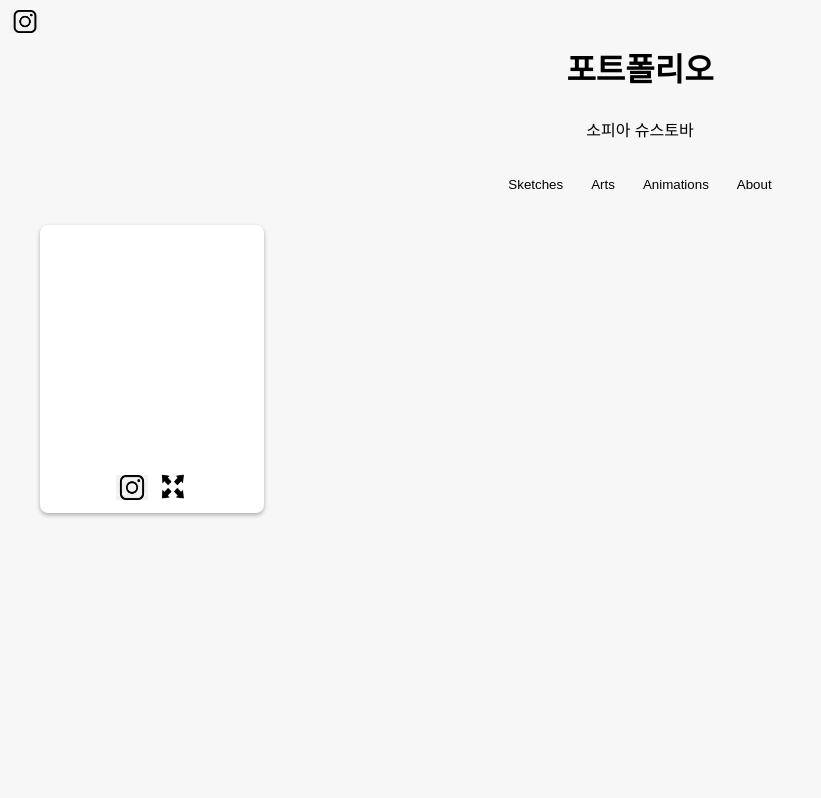
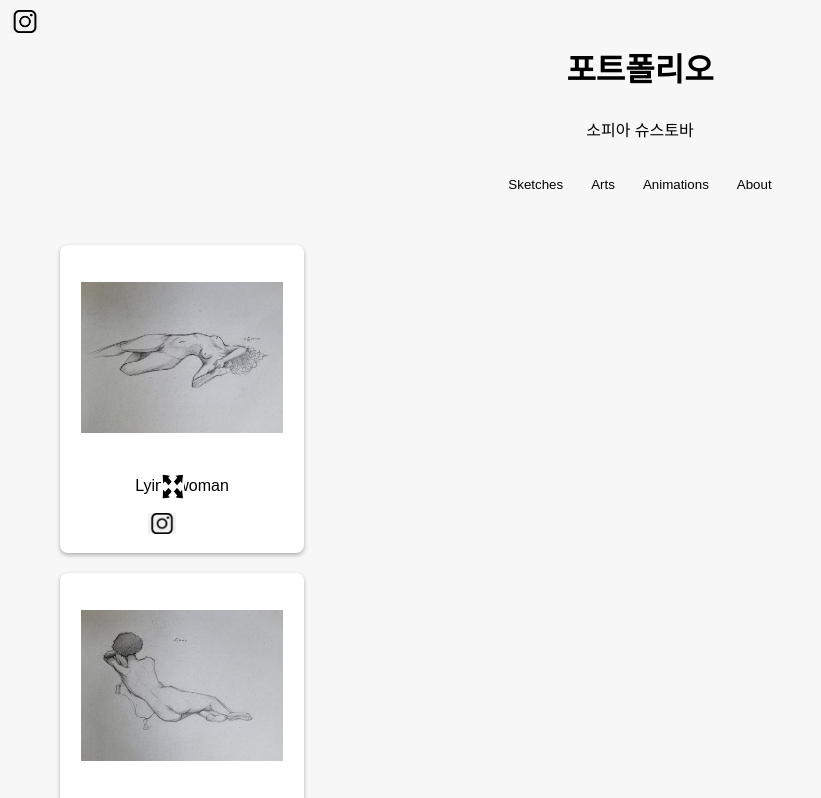
Before and after one commit to shustsof/shustsof.github.io, a plain HTML site: page index.html in a window 1280 px wide. Both pictures are taken after a click on the button "Sketches". Shown: the top 798 px of the page, without its empty margins (0-821 px from the left). Drawn offline with Linux system fonts and the light colour scheme.

Commit message:
add some buttons

```diff
--- a/css/style.css
+++ b/css/style.css
@@ -66,7 +66,7 @@ nav {
 /* Add styles for Instagram button */
 .instagram-button {
   position: relative;
-  top: 120px;
+  top: 80px;
   left: -20px;
   background: none;
   border: none;
@@ -74,12 +74,14 @@ nav {
 }
 
 .instagram-button img {
-  width: 32px; /* Adjust as needed */
-  height: 25px; /* Adjust as needed */
+  width: 31px; /* Adjust as needed */
+  height: 21px; /* Adjust as needed */
 }
 
 
 .card {
+  margin: 20px;
+  padding: 10px;
   align-items: center;
   background-color: #fff;
   border-radius: 8px;
@@ -92,6 +94,13 @@ nav {
   text-align: center;
   transition: box-shadow .3s ease-in-out;
   width: 14rem;
+}
+
+.card img,
+.card video {
+  /*margin-top: 10%;*/
+  max-width: 90%; /* Максимальная ширина изображения/видео будет равна ширине карточки */
+  max-height: 90%; /* Максимальная высота изображения/видео будет равна высоте карточки */
 }
 
 .open-card-button {
--- a/index.html
+++ b/index.html
@@ -28,46 +28,15 @@
 
 <main>
   <section id="sketches-content" class="content">
-    <div class="card">
-      <button class="open-card-button">
-        <img src="img/arrow-icon.png" alt="open Card">
-      </button>
-      <button class="instagram-button">
-        <a href="https://www.instagram.com/p/your-post-id" target="_blank">
-          <img src="img/INSTA.png" alt="Instagram">
-        </a>
-      </button>
-    </div>
+
   </section>
 
   <section id="arts-content" class="content">
-    <div class="card">
-      <button class="open-card-button">
-        <img src="img/arrow-icon.png" alt="open Card">
-      </button>
-      <button class="instagram-button">
-        <a href="https://www.instagram.com/p/your-post-id" target="_blank">
-          <img src="img/INSTA.png" alt="Instagram">
-        </a>
-      </button>
-    </div>
+
   </section>
 
   <section id="animations-content" class="content">
-    <div class="card">
-      <button class="open-card-button">
-        <img src="img/arrow-icon.png" alt="open Card">
-      </button>
-      <button class="instagram-button">
-        <a href="https://www.instagram.com/p/your-post-id" target="_blank">
-          <img src="img/INSTA.png" alt="Instagram">
-        </a>
-      </button>
-      <div class="card-details">
-        <img src="img/card-image.png" alt="Card Image">
-        <p>Description of the card...</p>
-      </div>
-    </div>
+
   </section>
 
   <section id="about-content" class="content">
--- a/js/app.js
+++ b/js/app.js
@@ -90,4 +90,65 @@ document.addEventListener("DOMContentLoaded", function() {
   }
 
 
-});
+  // Чтение JSON файла
+  fetch('images.json')
+      .then(response => response.json())
+      .then(data => {
+        // Перебираем каждую запись в JSON
+        Object.keys(data).forEach(key => {
+          const item = data[key];
+
+          // Создаем элементы HTML
+          const card = document.createElement('div');
+          card.classList.add('card');
+
+          let content; // Для хранения секции, куда будет добавлена карточка
+          let openButton; // Для хранения кнопки arrow
+
+          // Создаем кнопку arrow
+          openButton = document.createElement('button');
+          openButton.classList.add('open-card-button');
+          openButton.innerHTML = '<img src="img/arrow-icon.png" alt="open Card">';
+
+          // Определяем категорию и создаем соответствующий элемент
+          if (item.category === 'animation') {
+            content = document.getElementById('animations-content');
+            const video = document.createElement('video');
+            video.src = item.img;
+            card.appendChild(video);
+          } else if (item.category === 'sketch') {
+            content = document.getElementById('sketches-content');
+            const image = document.createElement('img');
+            image.src = item.img;
+            card.appendChild(image);
+          } else {
+            // Добавьте обработку других категорий по необходимости
+            return; // Пропускаем записи с неопределенными категориями
+          }
+
+          // Создаем кнопку Instagram
+          const instagramButton = document.createElement('button');
+          instagramButton.classList.add('instagram-button');
+          const instagramLink = document.createElement('a');
+          instagramLink.href = item.insta;
+          instagramLink.target = '_blank';
+          const instagramImage = document.createElement('img');
+          instagramImage.src = 'img/INSTA.png';
+          instagramImage.alt = 'Instagram';
+          instagramLink.appendChild(instagramImage);
+          instagramButton.appendChild(instagramLink);
+
+          // Создаем описание
+          const description = document.createElement('p');
+          description.textContent = item.description;
+
+          // Добавляем элементы в карточку
+          card.appendChild(openButton); // Добавляем кнопку arrow
+          card.appendChild(instagramButton);
+          card.appendChild(description);
+
+          // Добавляем карточку в соответствующую секцию
+          content.appendChild(card);
+        });
+      })
+      .catch(error => console.error('Error fetching JSON:', error));});
```
Also changed, not shown: 1 other file.
